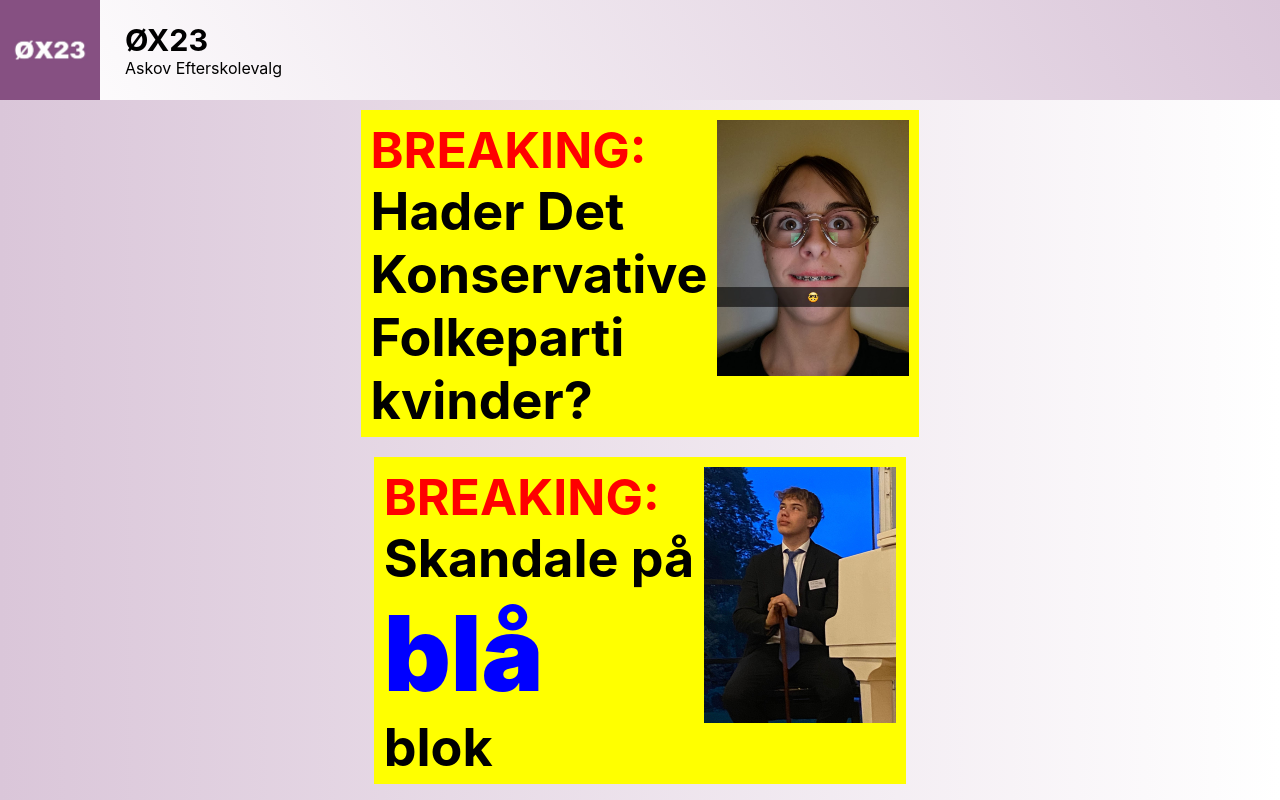
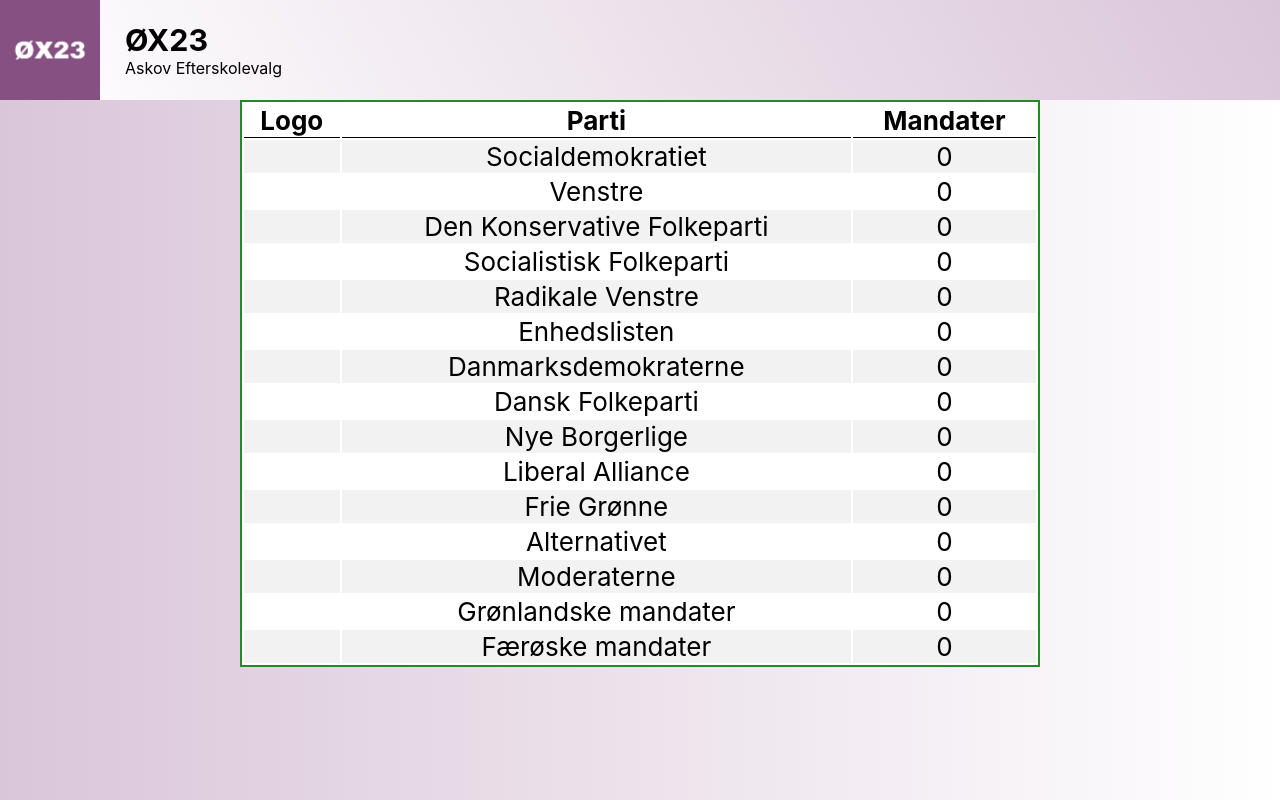
Before and after one commit to melosh101/askovNews23-24, a React (Create React App) app: page /mandater in a window 1280 px wide. Shown: the top 800 px of the page. Built offline with nearby package versions, Linux system fonts and the light colour scheme.

Commit message:
added mandater

```diff
--- a/src/Router.jsx
+++ b/src/Router.jsx
@@ -4,6 +4,7 @@ import { BrowserRouter, Routes, Route } from 'react-router-dom'
 import BlueScandal from './components/sites/blueScandal/BlueScandal'
 import Paedo from './components/sites/paedo/Paedo'
 import Kvindehaderne from './components/sites/kvindehaderne/Kvindehaderne'
+import Mandater from './components/sites/mandater/Mandater'
 
 export default function Router() {
     return (
@@ -13,6 +14,7 @@ export default function Router() {
                 <Route path="/BlueScandal" element={<BlueScandal />} />
                 <Route path="/Paedo" element={<Paedo />} />
                 <Route path="/Kvindehaderne" element={<Kvindehaderne />} />
+                <Route path="/mandater" element={<Mandater />} />
                 <Route path="*" element={<App />} />
             </Routes>
         </BrowserRouter>
--- /dev/null
+++ b/src/components/sites/mandater/Mandater.jsx
@@ -0,0 +1,47 @@
+import React from 'react';
+import './Mandater.scss';
+import Header from './../../Header/Header'
+
+const data = [
+    { logoPath: "", parti: "Socialdemokratiet", mandater: 0 },
+    { logoPath: "", parti: "Venstre", mandater: 0 },
+    { logoPath: "", parti: "Den Konservative Folkeparti", mandater: 0 },
+    { logoPath: "", parti: "Socialistisk Folkeparti", mandater: 0 },
+    { logoPath: "", parti: "Radikale Venstre", mandater: 0 },
+    { logoPath: "", parti: "Enhedslisten", mandater: 0 },
+    { logoPath: "", parti: "Danmarksdemokraterne", mandater: 0 },
+    { logoPath: "", parti: "Dansk Folkeparti", mandater: 0 },
+    { logoPath: "", parti: "Nye Borgerlige", mandater: 0 },
+    { logoPath: "", parti: "Liberal Alliance", mandater: 0 },
+    { logoPath: "", parti: "Frie Grønne", mandater: 0 },
+    { logoPath: "", parti: "Alternativet", mandater: 0 },
+    { logoPath: "", parti: "Moderaterne", mandater: 0 },
+    { logoPath: "", parti: "Grønlandske mandater", mandater: 0 },
+    { logoPath: "", parti: "Færøske mandater", mandater: 0 },
+]
+
+export default function Mandater() {
+  return (
+    <div className='Mandater'>
+        <Header />
+        <div className='mainContent'>
+            <table>
+                <tr>
+                    <th>Logo</th>
+                    <th>Parti</th>
+                    <th>Mandater</th>
+                </tr>
+                {data.map((val, key) => {
+                    return (
+                        <tr key={key}>
+                            <td><img src={val.logoPath} alt="" width={50}/></td>
+                            <td>{val.parti}</td>
+                            <td>{val.mandater}</td>
+                        </tr>
+                    )
+                })}
+            </table>
+        </div>
+    </div>
+  )
+}
--- /dev/null
+++ b/src/components/sites/mandater/Mandater.scss
@@ -0,0 +1,27 @@
+.Mandater {
+
+    .mainContent{
+        margin-top: 100px;
+
+        display: flex;
+        justify-content: center;
+        align-items: center;
+
+        table {
+            background-color: white;
+            border: 2px solid forestgreen;
+            width: 800px;
+            height: 200px;
+          }
+
+          th {
+            border-bottom: 1px solid black;
+          }
+
+          td {
+            text-align: center;
+          }
+
+          tr:nth-child(even) {background-color: #f2f2f2;}
+    }
+}
```
